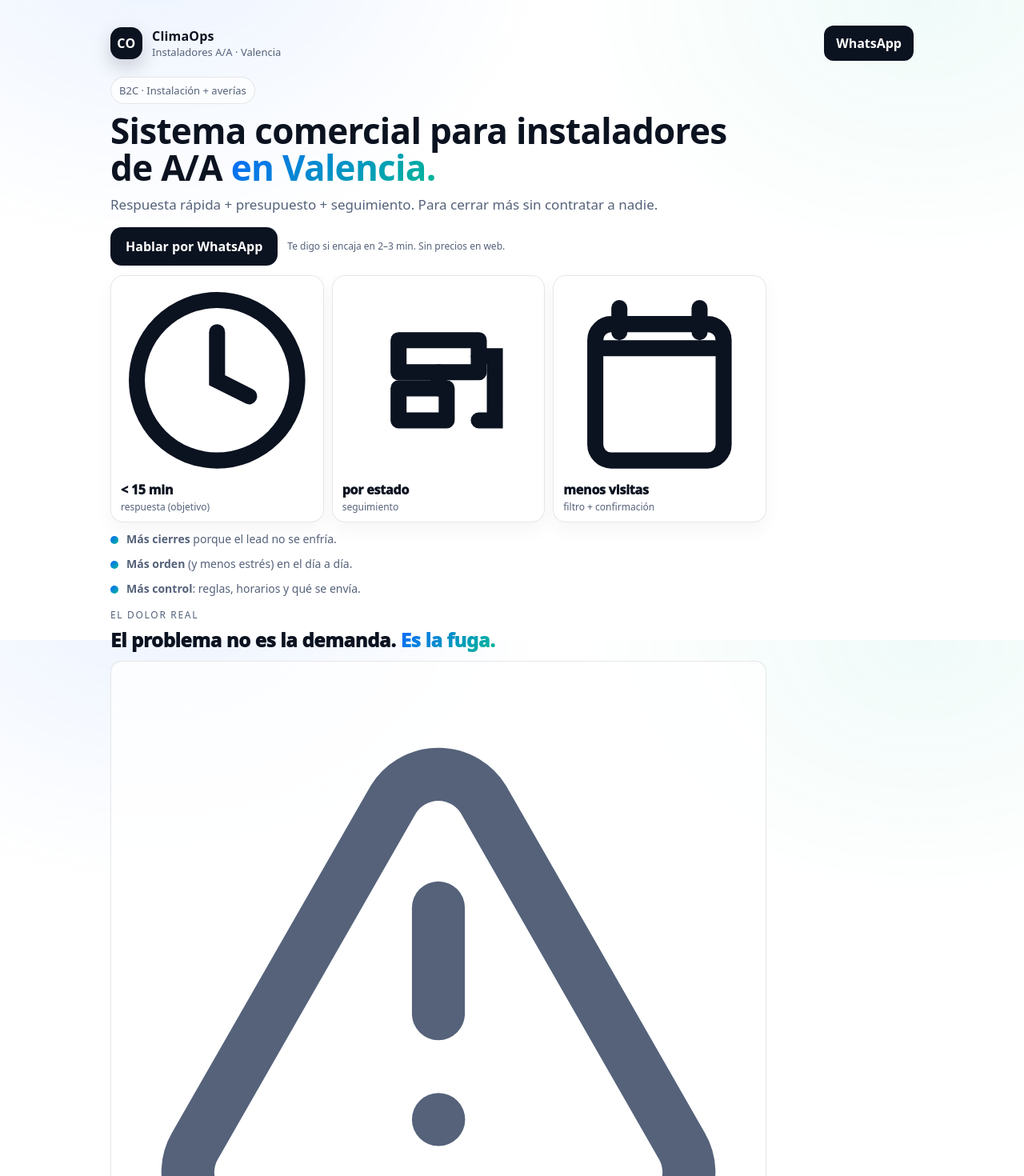
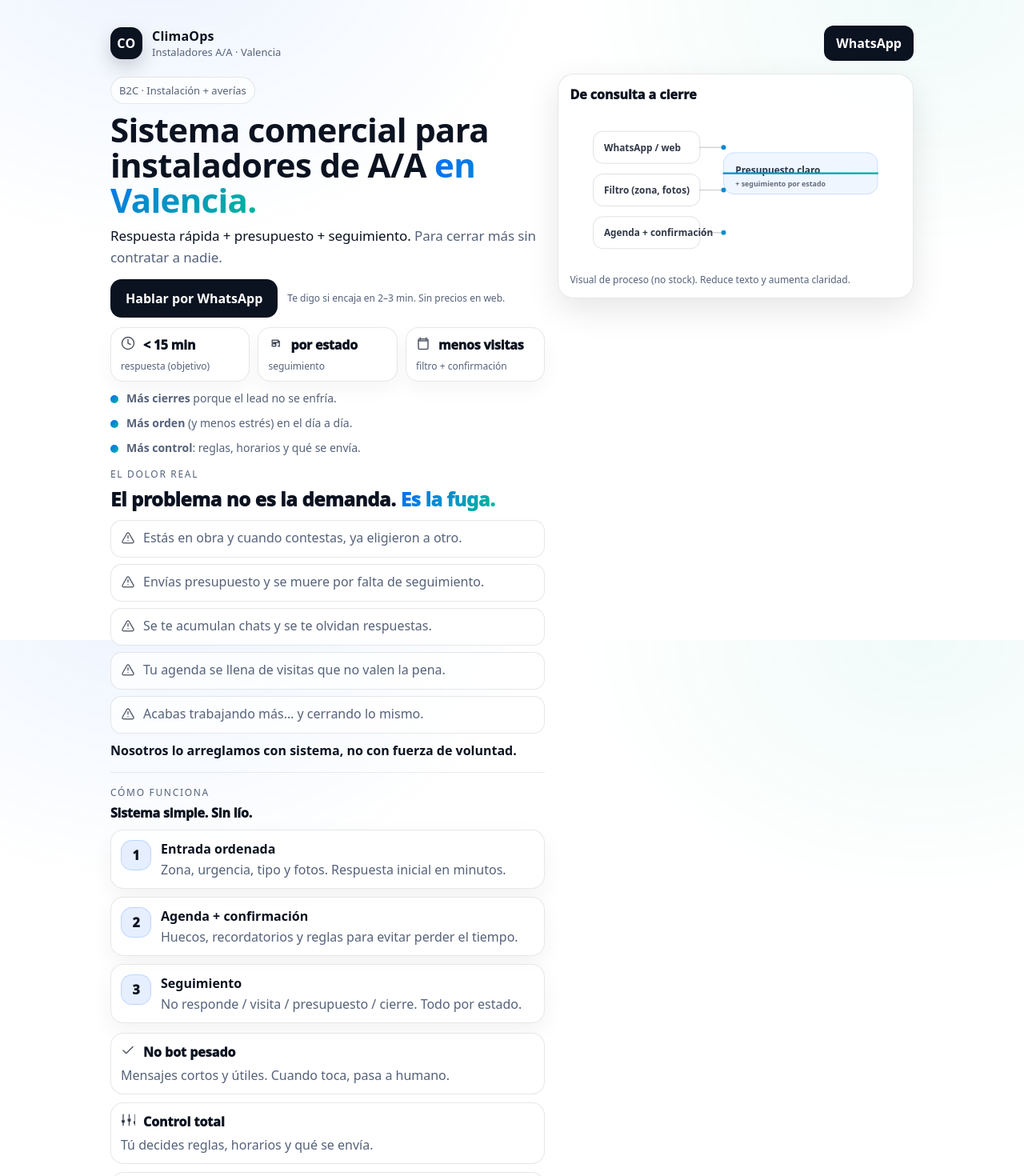
Before and after one commit to SafenSound21/climaops, a React (Vite) app: page / in a window 1280 px wide. Shown: the top 1470 px of the page at 80% size. Built offline with nearby package versions, Linux system fonts and the light colour scheme.

Commit message:
Add visual layer: sticky hero diagram + iconified metrics

```diff
--- a/src/site.css
+++ b/src/site.css
@@ -51,12 +51,12 @@ a{ color: inherit; text-decoration:none; }
   font-size: 13px;
 }
 
+.heroGrid{ display:grid; grid-template-columns: 1.1fr .9fr; gap: 16px; align-items:start; }
 .heroSingle{ padding: 6px 0 10px; max-width: 820px; }
 
-h1{ font-size: 44px; line-height: 1.05; margin: 10px 0 10px; letter-spacing: -.7px; }
+h1{ font-size: 42px; line-height: 1.05; margin: 10px 0 10px; letter-spacing: -.7px; }
 .grad{ background: linear-gradient(135deg, var(--brand), var(--brand2)); -webkit-background-clip:text; background-clip:text; color: transparent; }
-.lead{ margin: 0; color: var(--muted); font-size: 17px; line-height: 1.65; }
-.lead b{ color: var(--text); }
+.lead{ margin: 0; color: var(--text); font-size: 17px; line-height: 1.55; letter-spacing: -.1px; }
 
 .btn{
   display:inline-flex; align-items:center; justify-content:center;
@@ -71,10 +71,14 @@ h1{ font-size: 44px; line-height: 1.05; margin: 10px 0 10px; letter-spacing: -.7
 
 .heroCtas{ display:flex; align-items:center; gap: 12px; flex-wrap:wrap; margin: 14px 0 10px; }
 
+.ic{ width: 18px; height: 18px; }
+
 .metrics{ display:grid; grid-template-columns: repeat(3, 1fr); gap: 10px; margin: 12px 0 6px; }
 .metric{ border: 1px solid rgba(15, 23, 42, .10); border-radius: 16px; padding: 10px 12px; background: rgba(255,255,255,.75); box-shadow: 0 10px 24px rgba(2,6,23,.04); }
+.metricTop{ display:flex; align-items:center; gap: 10px; }
+.metricIc{ color: rgba(15,23,42,.72); }
 .metricV{ font-weight: 950; letter-spacing: -.2px; }
-.metricL{ color: var(--muted); font-size: 12px; margin-top: 2px; }
+.metricL{ color: var(--muted); font-size: 12px; margin-top: 6px; }
 
 .bullets3{ display:grid; gap: 10px; margin-top: 10px; }
 .bullet{ display:flex; gap: 10px; align-items:flex-start; color: var(--muted); font-size: 14px; line-height: 1.5; }
@@ -82,26 +86,14 @@ h1{ font-size: 44px; line-height: 1.05; margin: 10px 0 10px; letter-spacing: -.7
   background: linear-gradient(135deg, var(--brand), var(--brand2));
 }
 
-.divider{ height: 1px; background: rgba(15, 23, 42, .08); margin: 16px 0; }
-
 .pain{ margin-top: 14px; }
 .painTitle{ font-weight: 950; font-size: 24px; letter-spacing: -.3px; margin: 4px 0 10px; }
 .painList{ display:grid; gap: 8px; }
-.painItem{ border: 1px solid rgba(15, 23, 42, .10); border-radius: 14px; padding: 10px 12px; background: rgba(255,255,255,.75); color: var(--muted); }
+.painItem{ display:flex; gap: 10px; align-items:flex-start; border: 1px solid rgba(15, 23, 42, .10); border-radius: 14px; padding: 10px 12px; background: rgba(255,255,255,.75); color: var(--muted); }
+.painIc{ color: rgba(15,23,42,.65); margin-top: 2px; }
 .painClose{ margin-top: 10px; font-weight: 900; }
 
-.trust{ display:grid; gap: 10px; margin-top: 12px; }
-.trustItem{ border: 1px solid rgba(15, 23, 42, .10); border-radius: 16px; padding: 12px; background: rgba(255,255,255,.75); }
-.trustT{ font-weight: 950; margin-bottom: 4px; }
-
-@media (max-width: 920px){
-  .metrics{ grid-template-columns: 1fr; }
-  .painTitle{ font-size: 22px; }
-}
-
-@media (max-width: 420px){
-  .painTitle{ font-size: 20px; }
-}
+.divider{ height: 1px; background: rgba(15, 23, 42, .08); margin: 16px 0; }
 
 .kicker{ color: var(--muted); font-size: 12px; text-transform: uppercase; letter-spacing: .14em; margin-bottom: 6px; }
 .howTitle{ font-weight: 950; letter-spacing: -.2px; }
@@ -112,6 +104,12 @@ h1{ font-size: 44px; line-height: 1.05; margin: 10px 0 10px; letter-spacing: -.7
   background: rgba(10,102,255,.10); border: 1px solid rgba(10,102,255,.18);
 }
 .step2t{ font-weight: 900; margin-bottom: 4px; }
+
+.trust{ display:grid; gap: 10px; margin-top: 12px; }
+.trustItem{ border: 1px solid rgba(15, 23, 42, .10); border-radius: 16px; padding: 12px; background: rgba(255,255,255,.75); }
+.trustTop{ display:flex; align-items:center; gap: 10px; margin-bottom: 6px; }
+.trustIc{ color: rgba(15,23,42,.72); }
+.trustT{ font-weight: 950; }
 
 .ctaStrip{
   margin-top: 12px;
@@ -126,6 +124,25 @@ h1{ font-size: 44px; line-height: 1.05; margin: 10px 0 10px; letter-spacing: -.7
   box-shadow: var(--shadow);
 }
 .ctaStripT{ font-weight: 950; font-size: 16px; margin-bottom: 4px; }
+
+.visualCard{
+  border: 1px solid rgba(15, 23, 42, .10);
+  border-radius: 20px;
+  padding: 14px;
+  background: rgba(255,255,255,.9);
+  box-shadow: var(--shadow);
+  position: sticky;
+  top: 92px;
+}
+.visualTitle{ font-weight: 950; margin-bottom: 10px; }
+.flowSvg{ width: 100%; height: auto; display:block; }
+.flowNode{ stroke: rgba(15,23,42,.18); fill: rgba(255,255,255,.90); }
+.flowNodeStrong{ stroke: rgba(10,102,255,.25); fill: rgba(10,102,255,.06); }
+.flowText{ fill: rgba(15,23,42,.86); font-size: 16px; font-weight: 800; }
+.flowSub{ fill: rgba(15,23,42,.62); font-size: 12px; font-weight: 700; }
+.flowLine{ stroke: rgba(15,23,42,.18); stroke-width: 2; stroke-linecap: round; }
+.flowLineStrong{ stroke: url(#g); stroke-width: 3; stroke-linecap: round; }
+.visualFoot{ margin-top: 10px; color: var(--muted); font-size: 12px; }
 
 .footer{ border-top: 1px solid rgba(15, 23, 42, .08); padding: 16px 0 60px; }
 .footerInner{ display:flex; justify-content:space-between; gap: 12px; flex-wrap:wrap; }
@@ -144,22 +161,29 @@ h1{ font-size: 44px; line-height: 1.05; margin: 10px 0 10px; letter-spacing: -.7
   border: 1px solid rgba(255,255,255,.20);
 }
 
+/* Microinteractions */
+.metric, .step2, .trustItem, .painItem, .visualCard{ transition: transform .12s ease, box-shadow .12s ease; }
+.metric:hover, .step2:hover, .trustItem:hover, .painItem:hover{ transform: translateY(-1px); box-shadow: 0 14px 34px rgba(2,6,23,.08); }
+
 @media (min-width: 920px){
   .sticky{ display:none; }
 }
 
 @media (max-width: 920px){
-  h1{ font-size: 38px; }
-  .heroSingle{ max-width: 100%; }
+  .heroGrid{ grid-template-columns: 1fr; }
+  .visualCard{ position: relative; top: auto; }
+  .metrics{ grid-template-columns: 1fr; }
+  .painTitle{ font-size: 22px; }
+  h1{ font-size: 36px; }
   .ctaStrip{ flex-direction: column; align-items: stretch; }
 }
 
 @media (max-width: 420px){
-  h1{ font-size: 34px; }
+  h1{ font-size: 32px; }
   .btn{ width: 100%; }
   .brandTag{ display:none; }
 }
 
 @media (prefers-reduced-motion: reduce){
-  .btn{ transition: none; }
+  .btn, .metric, .step2, .trustItem, .painItem, .visualCard{ transition: none; }
 }
```
